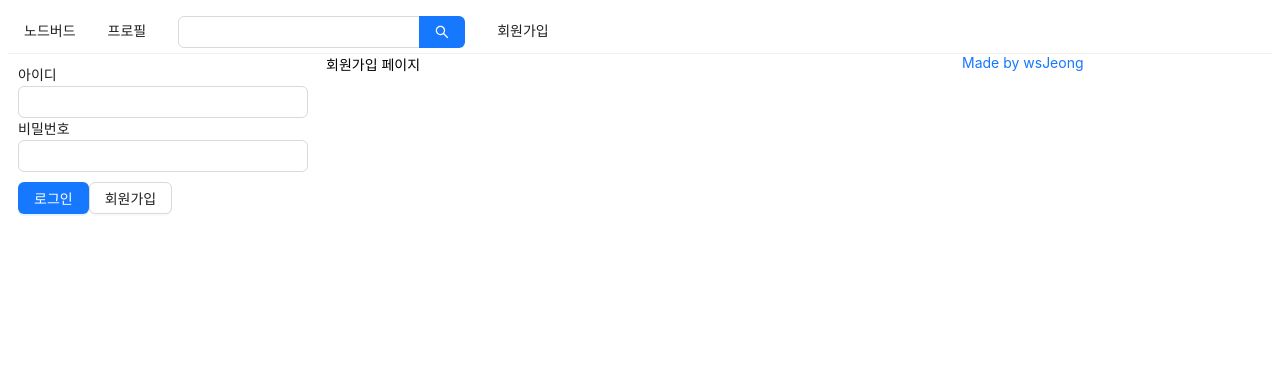
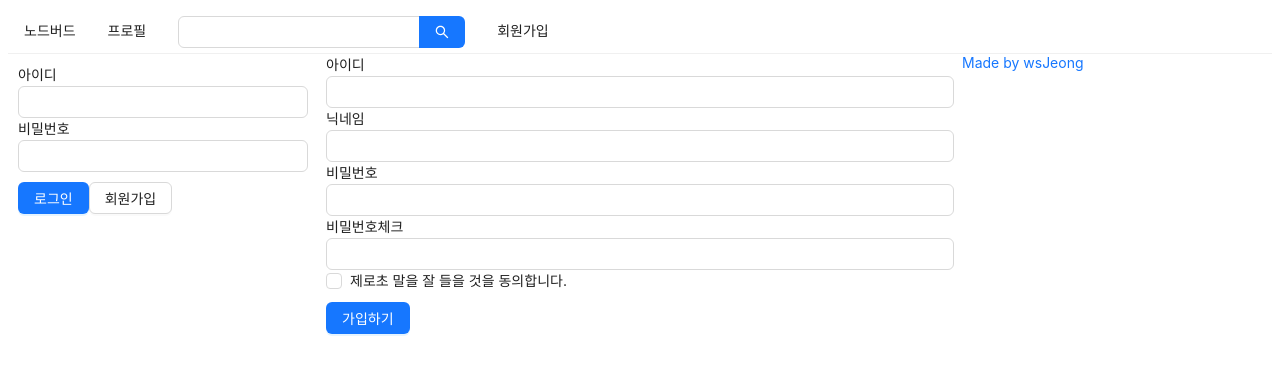
Before and after one commit to audrhkd1220/react-nodebird, a Next.js app in the folder prepare/front/: page /signup in a window 1280 px wide. Shown: the top 374 px of the page. Built offline with nearby package versions, Linux system fonts and the light colour scheme.

Commit message:
feat: 회원가입 페이지 구현(커스텀 훅)

```diff
--- a/prepare/front/components/LoginForm.js
+++ b/prepare/front/components/LoginForm.js
@@ -2,6 +2,8 @@
 import { Form, Input, Button } from 'antd';
 import Link from 'next/link';
 import styled from 'styled-components';
+import PropTypes from 'prop-types';
+import useInput from '../hooks/useInput';
 
 const ButtonWrapper = styled.div`
     margin-top: 10px;
@@ -16,16 +18,19 @@
 
 
 const LoginForm = ({ setIsLoggedIn }) => {
+    const [id, onChangeId] = useInput('');
+    const [password, onChangePassword] = useInput('');
+    /*
     const [id, setId] = useState('');
-    const [password, setPassword] = useState('');
-
     const onChangeId = useCallback((e) => {
         setId(e.target.value);
     }, []);
 
+    const [password, setPassword] = useState('');
     const onChangePassword = useCallback((e) => {
         setPassword(e.target.value);
     }, []);
+    */
 
     const onSubmitForm = useCallback(() => {
         console.log(id, password);
@@ -52,4 +57,8 @@
     );
 }
 
+LoginForm.propTypes = {
+    setIsLoggedIn: PropTypes.func.isRequired,
+}
+
 export default LoginForm;
--- /dev/null
+++ b/prepare/front/hooks/useInput.js
@@ -0,0 +1,9 @@
+import { useState, useCallback } from 'react';
+
+export default (initialValue = null) => {
+    const [value, setValue] = useState(initialValue);
+    const handler = useCallback((e) => {
+        setValue(e.target.value);
+    }, []);
+    return [value, handler];
+}
--- a/prepare/front/pages/signup.js
+++ b/prepare/front/pages/signup.js
@@ -1,15 +1,104 @@
-import React from 'react';
+import React, { useCallback, useState } from 'react';
 import Head from 'next/head';
+import { Form, Input, Checkbox, Button } from 'antd';
+import styled from 'styled-components';
+
 import AppLayout from '../components/AppLayout';
+import useInput from '../hooks/useInput';
+
+const ErrorMessage = styled.div`
+    color: red;
+`;
 
 const Signup = () => {
+    //커스텀훅을 이용한 중복 제거
+    const [id, onChangeId] = useInput('');
+    const [nickname, onChangeNickname] = useInput('');
+
+    const [password, onChangePassword] = useInput('');
+    const [passwordCheck, setPasswordCheck] = useState('');
+    const [passwordError, setPasswordError] = useState(false);
+    const onChangePasswordCheck = useCallback((e) => {
+        setPasswordCheck(e.target.value);
+        setPasswordError(e.target.value !== password);
+    }, [password]);
+
+    const [term, setTerm] = useState('');
+    const [termError, setTermError] = useState(false);
+    const onChangeTerm = useCallback((e) => {
+        setTerm(e.target.checked);
+        setTermError(false);
+    }, []);
+    /*
+    const [id, setId] = useState('');
+    const onChangeId = useCallback((e) => {
+        setId(e.target.value);
+    }, []);
+
+    const [nickname, setNickname] = useState('');
+    const onChangeNickname = useCallback((e) => {
+        setNickname(e.target.value);
+    }, []);
+
+    const [password, setPassword] = useState('');
+    const onChangePassword = useCallback((e) => {
+        setPassword(e.target.value);
+    }, []);
+    */
+
+    const onSubmit = useCallback(() => {
+        //이런건 위에서도 체크했지만 여기서도 한번 더 체크해주는 것이 좋음. (서버쪽에서도 체크해주는게 좋음 여러번 할수록 좋다고함)
+        if(password !== passwordCheck) {
+            return setPasswordError(true);
+        }
+        if(!term) {
+            return setTermError(true);
+        }
+        console.log(id, nickname, password);
+    }, [password, passwordCheck, term]);
+
     return (
-        <>
+        <AppLayout>
             <Head>
                 <title>회원가입 | NodeBird</title>
             </Head>
-            <AppLayout>회원가입 페이지</AppLayout>
-        </>
+            <Form onFinish={onSubmit}>
+                <div>
+                    <label htmlFor="user-id">아이디</label>
+                    <br />
+                    <Input name="user-id" value={id} required onChange={onChangeId} />
+                </div>
+                <div>
+                    <label htmlFor="user-nick">닉네임</label>
+                    <br />
+                    <Input name="user-nick" value={nickname} required onChange={onChangeNickname} />
+                </div>
+                <div>
+                    <label htmlFor="user-password">비밀번호</label>
+                    <br />
+                    <Input name="user-password" type="password" value={password} required onChange={onChangePassword} />
+                </div>
+                <div>
+                    <label htmlFor="user-password-check">비밀번호체크</label>
+                    <br />
+                    <Input
+                        name="user-password-check"
+                        type="password"
+                        value={passwordCheck}
+                        required
+                        onChange={onChangePasswordCheck}
+                    />
+                    {passwordError && <ErrorMessage>비밀번호가 일치하지 않습니다.</ErrorMessage>}
+                </div>
+                <div>
+                    <Checkbox name="user-term" checked={term} onChange={onChangeTerm}>제로초 말을 잘 들을 것을 동의합니다.</Checkbox>
+                    {termError && <ErrorMessage>약관에 동의하셔야 합니다.</ErrorMessage>}
+                </div>
+                <div style={{marginTop: 10}}>
+                    <Button type="primary" htmlType="submit">가입하기</Button>
+                </div>
+            </Form>
+        </AppLayout>
     );
 };
 
```
Also changed, not shown: prepare/front/components/FollowList.js (added, +32 -0 lines), prepare/front/components/NicknameEditForm.js (added, +14 -0 lines), prepare/front/pages/profile.js (+11 -2 lines).
